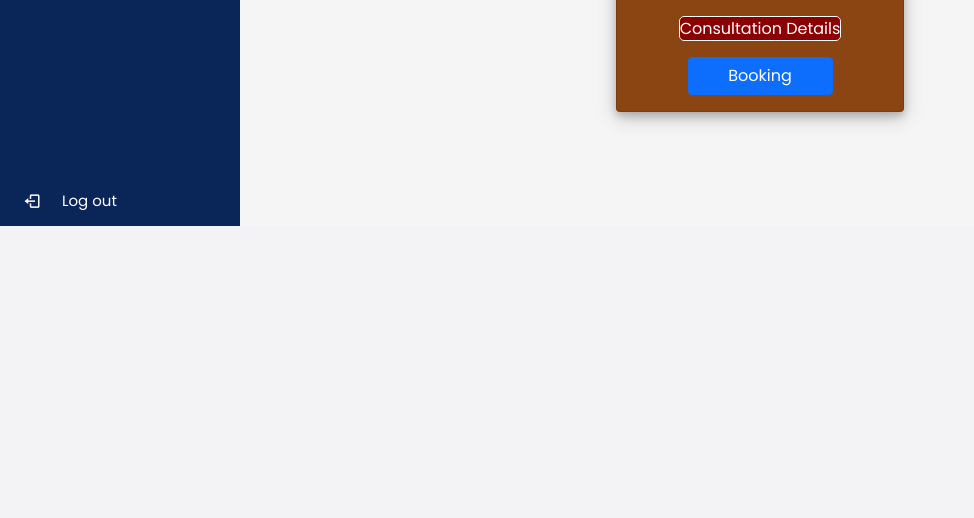
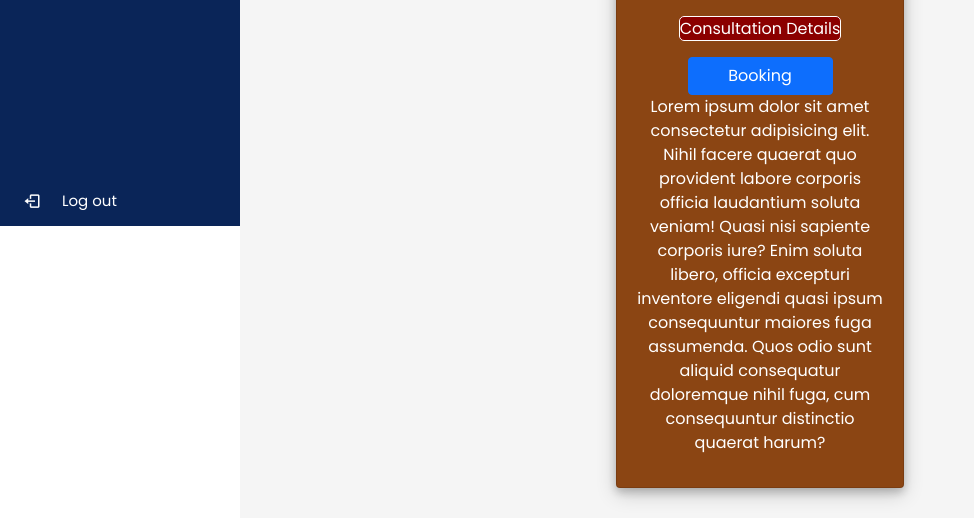
Before and after one commit to akshayvk4151/hospital-mgt-new, a Django app: template patient/templates/patient_templates/view_search_result.html in a window 1280 px wide. Shown: the part 574-1092 px from the top of the page, without its empty margins (0-974 px from the left). Before the commit the page ends 800 px from the top, so only its background shows below. Run offline with Django 4.2, Linux system fonts and the light colour scheme; the template is opened without the code that fills it, so the values that code supplies are empty; some libraries are stand-ins or nearby versions.

Commit message:
demo message

```diff
--- a/patient/templates/patient_templates/view_search_result.html
+++ b/patient/templates/patient_templates/view_search_result.html
@@ -61,6 +61,12 @@
                         <p class="card-text"><a href="{% url 'patient:consultation_details' doc.id %}">Consultation
                                 Details</a></p>
                         <a href="{% url 'patient:booking' %}" class="btn btn-primary" style="width: 145px;">Booking</a>
+
+                        <p>Lorem ipsum dolor sit amet consectetur adipisicing elit. Nihil facere quaerat quo provident
+                            labore corporis officia laudantium soluta veniam! Quasi nisi sapiente corporis iure? Enim
+                            soluta libero, officia excepturi inventore eligendi quasi ipsum consequuntur maiores fuga
+                            assumenda. Quos odio sunt aliquid consequatur doloremque nihil fuga, cum consequuntur
+                            distinctio quaerat harum?</p>
                     </div>
                 </div>
 
```
